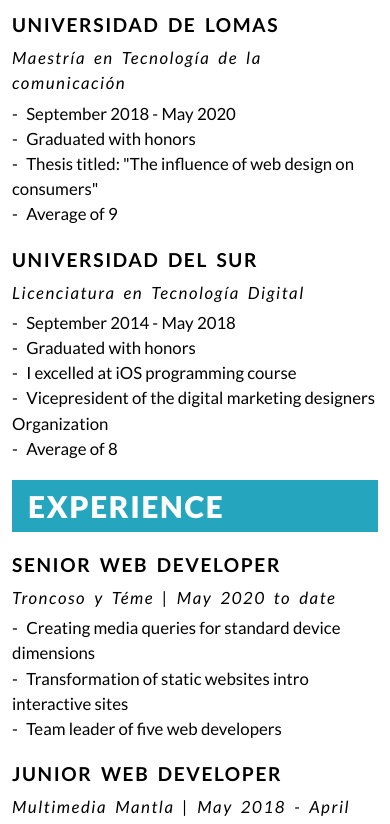
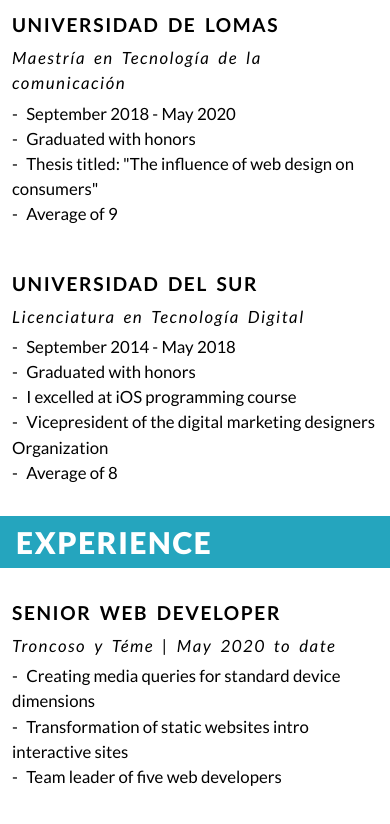
Before and after one commit to Blasidelgado/Blasidelgado.github.io, a plain HTML site: page index.html in a window 390 px wide. Shown: the part 583-1407 px from the top of the page. Drawn offline with nearby package versions, Linux system fonts and the light colour scheme; no server answers.

Commit message:
minor change

```diff
--- a/index.css
+++ b/index.css
@@ -318,6 +318,8 @@ svg {
     /* Main */
     #primary-info, #secondary-info {
         width: 100%;
+    }
+    .topic {
         padding: 1em;
     }
 }
```
